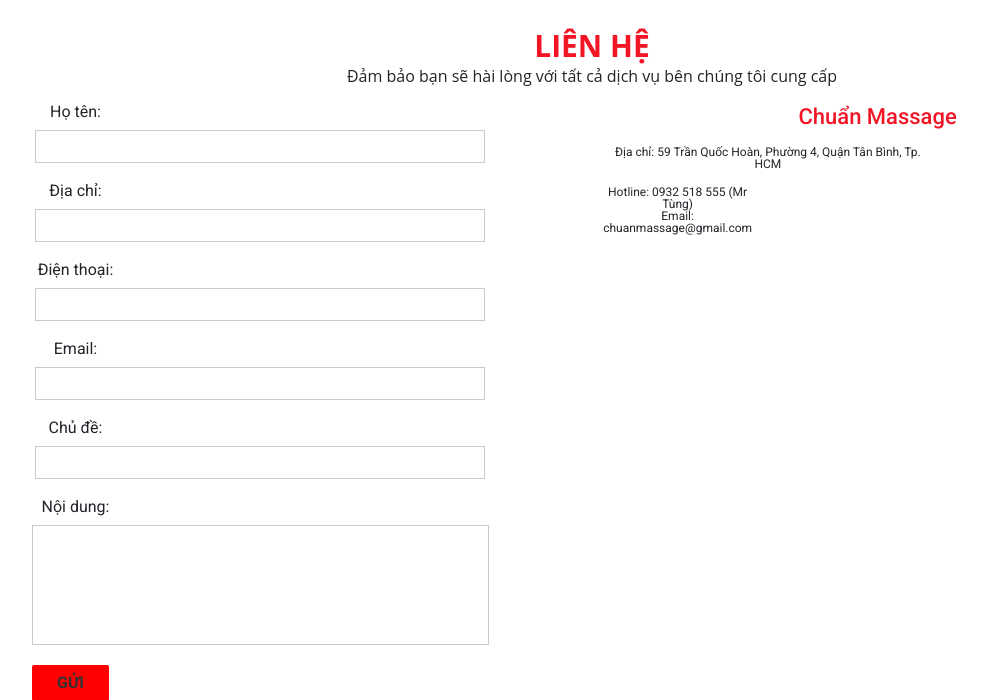
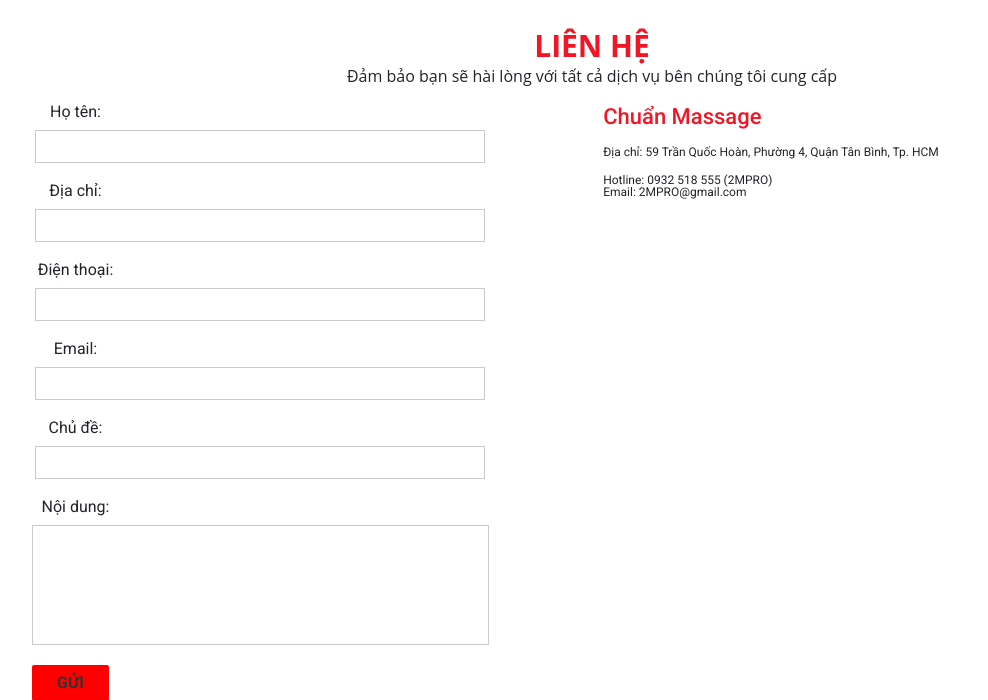
Before and after one commit to 2MPRO/Massage-beauty, a PHP site: page /index.php?act=contact in a window 1280 px wide. Shown: the part 97-797 px from the top of the page, without its empty margins (88-1076 px from the left). Run offline with PHP 8.4, Linux system fonts and the light colour scheme; some web fonts are replaced.

Commit message:
Thanh Nhan

```diff
--- a/Public/css/contact.css
+++ b/Public/css/contact.css
@@ -78,10 +78,15 @@
     margin-left: 50px;
 }
 
+.massage .massage_title {
+    text-align: justify;
+}
+
 .massage .address {
     margin-top: 16px;
     /* margin-right: 500px; */
-    width: 60%;
+    width: 80%;
+    text-align: justify;
 }
 
 .massage .address span {
@@ -93,6 +98,8 @@
 
     margin-top: 16px;
     margin-right: 400px;
+    width: 50%;
+    text-align: justify;
 }
 
 .massage .hotline_email .hotline {
--- a/Views/contact.php
+++ b/Views/contact.php
@@ -61,9 +61,9 @@
                 </p>
                 <p class="hotline_email">
                     <span class="hotline">
-                        Hotline: 0932 518 555 (Mr Tùng) <br>
+                        Hotline: 0932 518 555 (2MPRO) <br>
                     </span>
-                    <span class="email">Email: chuanmassage@gmail.com</span>
+                    <span class="email">Email: 2MPRO@gmail.com</span>
                 </p>
             </div>
 
```
